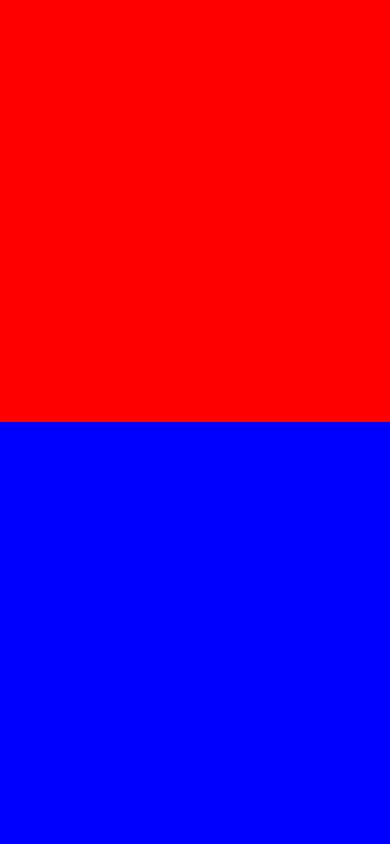
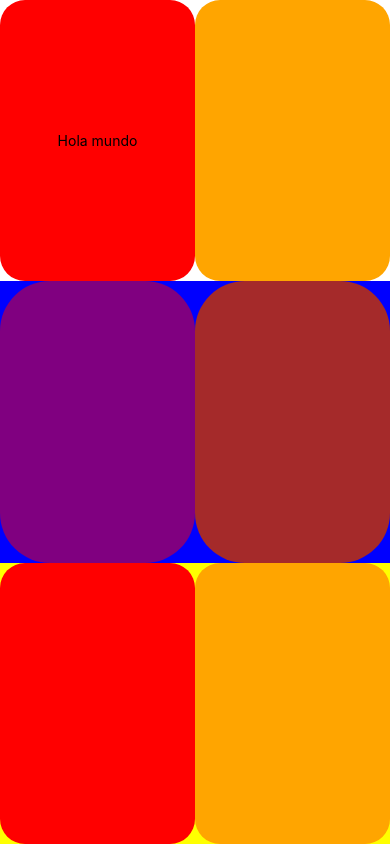
Before and after one commit to jaimesuarez77/appUno, a React Native app: screen / in a window 390 px wide. Built offline with nearby package versions, Linux system fonts and the light colour scheme.

Commit message:
add borderRadius

```diff
--- a/App.js
+++ b/App.js
@@ -1,9 +1,25 @@
 import React from 'react';
-import{View, StyleSheet} from 'react-native';
+import{View, StyleSheet, Text} from 'react-native';
 const App = ()=>{
   return <View style={styles.container}>
-    <View style = {styles.container2}></View>
-    <View style = {styles.container3}></View>
+    <View style = {styles.container2}>
+      <View style = {styles.container5}>
+        <Text>Hola mundo</Text>
+      </View>
+      <View style = {styles.container6}></View>
+    </View>
+
+    <View style = {styles.container3}>
+      <View style = {styles.container7}></View>
+      <View style = {styles.container8}></View>
+    </View>
+
+
+    <View style = {styles.container4}>
+      <View style = {styles.container5}></View>
+      <View style = {styles.container6}></View>
+
+    </View>
   </View>
 
 
@@ -17,12 +33,44 @@ const styles = StyleSheet.create({
 
   },
   container2:{
-    backgroundColor:'red',
-    flex : 1
+    backgroundColor:'white',
+    flex : 1,
+    flexDirection:'row'
   },
   container3 : {
     backgroundColor:'blue',
-    flex : 1
+    flex : 1 ,
+    flexDirection:'row'
+  },
+  container4 :{
+    backgroundColor: 'yellow',
+    flex : 1,
+    flexDirection:'row'
+
+  },
+  container5:{
+    backgroundColor: 'red',
+    flex:1,
+    justifyContent: 'center',
+    alignItems: 'center',
+    borderRadius: 25
+  },
+  container6:{
+    backgroundColor: 'orange',
+    flex:1,
+    borderRadius: 25
+  },
+  container7:{
+    backgroundColor: 'purple',
+    flex:1,
+    borderRadius: 50
+  },
+
+  container8:{
+    backgroundColor: 'brown',
+    flex:1,
+    borderRadius: 50
+
   }
 
 
```
